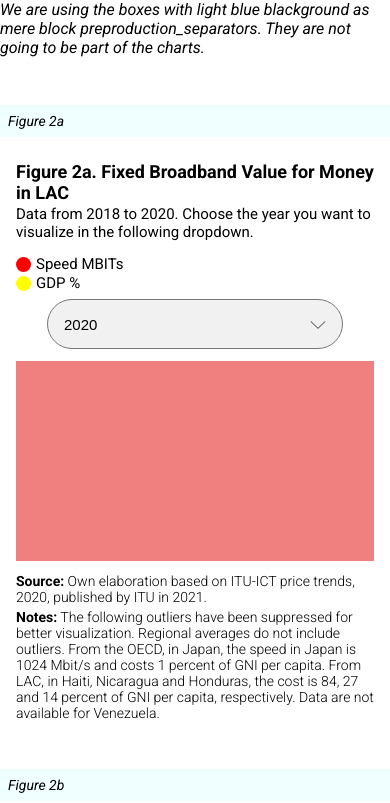
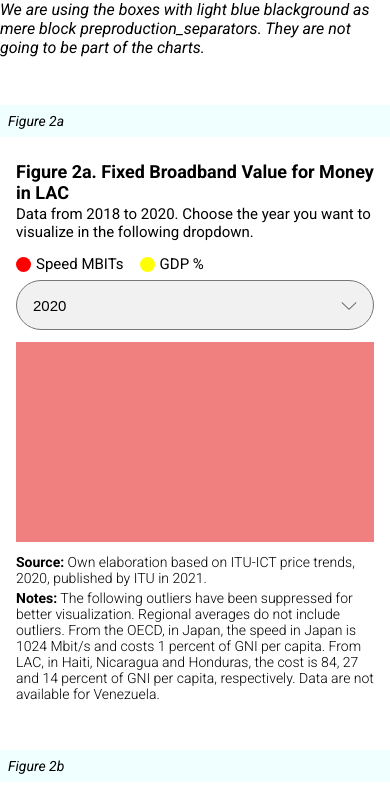
Before and after one commit to CarlosMunozDiaz/digital_indicators_english, a plain HTML site: page index.html in a window 390 px wide. Shown: the top 803 px of the page. Drawn offline with nearby package versions, Linux system fonts and the light colour scheme; no server answers.

Commit message:
Siguen cambios css

```diff
--- a/css/main.scss
+++ b/css/main.scss
@@ -144,6 +144,7 @@ body {
         background: #F1F1F1;
         border-radius: 86px;
         padding: 8px 16px;
+        outline: none;
 
         //Texto
         font-size: 15px;
@@ -362,8 +363,16 @@ body {
         flex-direction: column;
         //A lo mejor debemos tocar justify-content o align-items
 
+        &.multiple {
+            align-items: flex-start;
+        }
+
         .v_buttons, .v_select {
             margin-top: 8px;
+        }
+
+        .v_select {
+            max-width: none;
         }
     }
 
--- a/js/main.js
+++ b/js/main.js
@@ -9,6 +9,16 @@ init42b();
 init48a();
 init48b();
 init48c();
+if(window.innerWidth < 475) {
+    removeColumnLegendCss();
+}
+
+function removeColumnLegendCss() {
+    let columnElements = document.getElementsByClassName('column');
+    for(let i = 0; i < columnElements.length; i++) {
+        columnElements[i].classList.remove('column');
+    }
+}
 
 //FUNCTIONS
 function init2a() {
```
Also changed, not shown: css/main.css.
